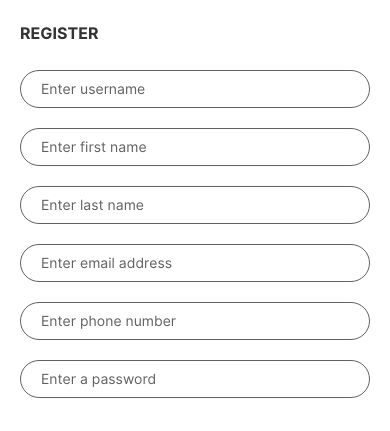
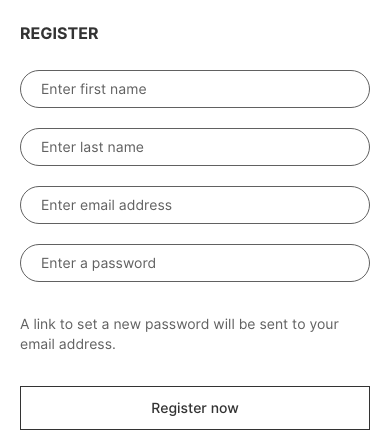
Before and after one commit to Scriptdeskng/etonhouse-client, a Next.js app: page /account in a window 390 px wide. Shown: the part 437-868 px from the top of the page. Built offline with nearby package versions, Linux system fonts and the light colour scheme; no server answers.

Commit message:
feat: remove username and phone number from register

```diff
--- a/src/schemas/register.schema.ts
+++ b/src/schemas/register.schema.ts
@@ -1,10 +1,6 @@
 import * as yup from "yup";
 
 export const registerSchema = yup.object({
-  username: yup
-    .string()
-    .min(4, "Username must be at least 4 characters")
-    .required("Username is required"),
   first_name: yup.string().required("First name is required"),
   last_name: yup.string().required("Last name is required"),
   email: yup.string().email("Invalid email").required("Email is required"),
--- a/src/ui/account/register.tsx
+++ b/src/ui/account/register.tsx
@@ -9,11 +9,9 @@
   const register = useRegister();
 
   const [form, setForm] = useState({
-    username: "",
     first_name: "",
     last_name: "",
     email: "",
-    phone: "",
     password: "",
   });
 
@@ -30,11 +28,9 @@
       await registerSchema.validate(form, { abortEarly: true });
 
       register.mutate({
-        username: form.username.trim(),
         first_name: form.first_name.trim(),
         last_name: form.last_name.trim(),
         email: form.email.trim().toLowerCase(),
-        phone: form.phone,
         password: form.password,
         password2: form.password,
       });
@@ -48,12 +44,6 @@
       <p className="sm:text-xl font-bold text-[#333333]">REGISTER</p>
 
       <div className="space-y-5">
-        <Input
-          name="username"
-          placeholder="Enter username"
-          value={form.username}
-          onChange={handleChange}
-        />
 
         <Input
           name="first_name"
@@ -73,13 +63,6 @@
           name="email"
           placeholder="Enter email address"
           value={form.email}
-          onChange={handleChange}
-        />
-
-        <Input
-          name="phone"
-          placeholder="Enter phone number"
-          value={form.phone}
           onChange={handleChange}
         />
 
```
